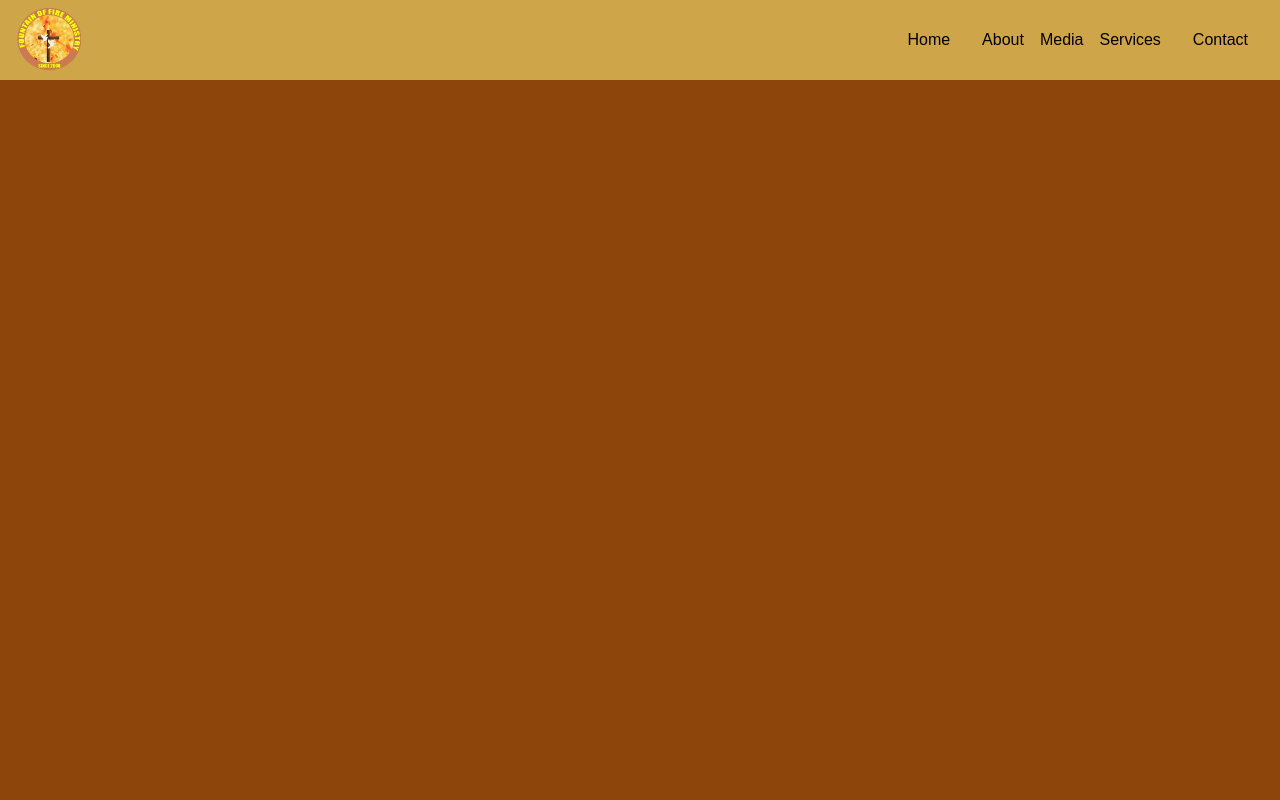
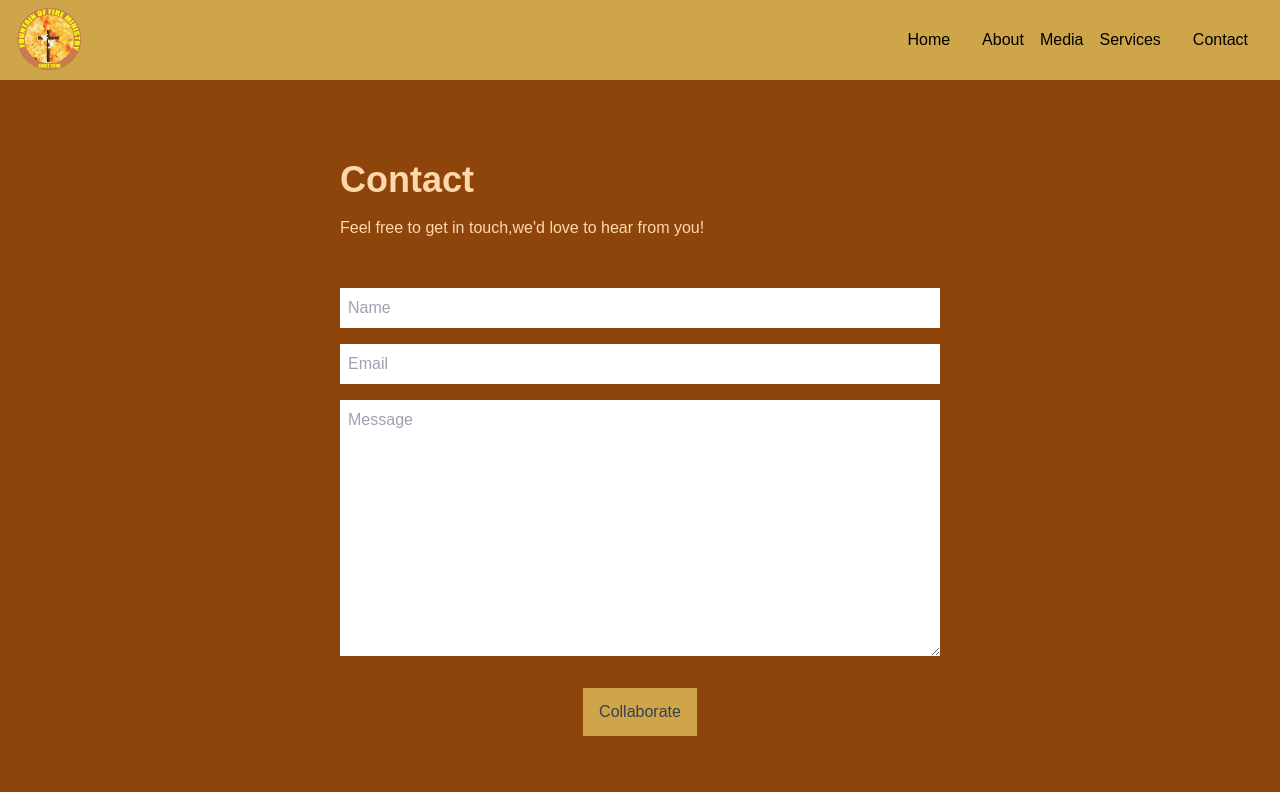
Before and after one commit to khulysojohn/my-app, a React (Create React App) app: page /contact in a window 1280 px wide. Built offline with nearby package versions, Linux system fonts and the light colour scheme.

Commit message:
new update

```diff
--- a/src/pages/about.jsx
+++ b/src/pages/about.jsx
@@ -2,29 +2,31 @@
 
 const About = () => {
     return(
-        <div className='w-full h-100%  px-8 pt-40  bg-[#8d450c] md:h-screen pb-20'>
-
-                <h1 className='text-2xl text-center text-cyan-100 mt-4 underline'>About Us</h1>
-                <p className="text-cyan-100">
+        <div className='w-full h-100% text-orange-200 px-8 pt-40  bg-[#8d450c] md:h-screen pb-20'>
+                <div>
+                    <h1 className='text-2xl text-center font-bold mt-4 underline'>About Us</h1>
+                    <p className="">
                         Founded in 2008 by Pastor Munyai, Fountain of Fire Ministry is a vibrant community rooted in faith,
                         love, and spiritual growth. We are committed to helping individuals experience the transformative
-                power of God and empowering them to live victorious lives.</p>
-
-                <h2 className="text-2xl text-cyan-100 mt-4 text-center underline">Our Mission</h2>
-                <p className="text-cyan-100">Our mission is to ignite a passion for God and His Word, bringing spiritual revival to communities
+                        power of God and empowering them to live victorious lives.
+                    </p>
+                </div>
+                <div>
+                    <h2 className="text-2xl mt-4 text-center font-bold underline">Our Mission</h2>
+                    <p className="">Our mission is to ignite a passion for God and His Word, bringing spiritual revival to communities
                         through powerful preaching, heartfelt worship, and compassionate outreach. We are dedicated to nurturing
-                disciples who impact the world with God’s love and truth.</p>
-
-                <h2 className="text-2xl text-cyan-100 mt-4 text-center underline">Our Vision</h2>
-                <p className="text-cyan-100">Our vision is to be a fountain of spiritual renewal, where people from all walks of life are
+                        disciples who impact the world with God’s love and truth.
+                    </p>
+                </div>
+                <div>
+                    <h2 className="text-2xl mt-4 text-center font-bold underline">Our Vision</h2>
+                    <p className="">Our vision is to be a fountain of spiritual renewal, where people from all walks of life are
                         transformed by the fire of the Holy Spirit. We strive to build a Christ-centered church that
                         equips believers to fulfill their divine purpose, while reaching out to the lost and brokenhearted
                         with the message of hope, healing, and salvation.
                     </p>
                 </div>
-
-
-
+            </div>
     )
 }
 ; export default About;
--- a/src/pages/contact.jsx
+++ b/src/pages/contact.jsx
@@ -1,9 +1,41 @@
 const Contact = () => {
     return(
-        <div className='w-full h-screen bg-[#8d450c]'>
 
+        <div className='w-full h-100% bg-[#8d450c] flex justify-center items-center pt-40'>
+            <div className='flex flex-col w-full text-orange-200 justify-center items-center pb-6 px-4'>
+                <form className='flex flex-col max-w-[600px] w-full'>
+                    <div className='pb-8'>
+                    <p className='text-4xl font-bold inline border-b-4'>Contact</p>
+                    <p className=' py-4'>Feel free to get in touch,we'd love to hear from you!</p>
+                    </div>
+                    <input
+                        className='p-2 '
+                        type='text'
+                        placeholder='Name'
+                        name="User_name"
+                    />
+                    <input
+                        className='my-4 p-2'
+                        type='email'
+                        placeholder='Email'
+                        name="User_email"
+                    />
+                    <textarea
+                        className='p-2 text-gray-700'
+                        name="message"
+                        rows='10'
+                        placeholder='Message'
+                    >
+                    </textarea>
+                    <input
+                        type='submit' value="Collaborate"
+                        className='text-gray-700 border-2 bg-[#cea548]  hover:text-black px-4 py-3 my-8 mx-auto flex'
+                    />
 
+                </form>
+
+        </div>
         </div>
     )
 }
-; export default Contact;
+; export default Contact
--- a/src/pages/home.jsx
+++ b/src/pages/home.jsx
@@ -6,11 +6,11 @@ const Home = () => {
   return(
       <div  id='home-container' className='w-full h-screen flex flex-col pt-40 pb-32 bg-[#8d450c] md:flex-row gap-2'>
 
-         <div className='mx-4 px-8 mt-10 justify-center'>
-          <p className='text-[#dde9e6] mx-auto text-xl'>Hello, and welcome to </p>
-          <h1 id='name' className='text-2xl sm:text-7xl mx-auto font-bold text-[#ccd6b6]'>Fountain of fire</h1>
-          <h2 id='surname' className='text-2xl sm:text-7xl mx-auto font-bold text-[#ccd6b6]'>Ministry</h2>
-          <p className='text-[#bdc3d4] py-4 max-w-[700px]'>
+         <div className='mx-4 px-8 mt-10 text-orange-200 justify-center'>
+          <p className=' mx-auto text-xl'>Hello, and welcome to </p>
+          <h1 id='name' className='text-2xl sm:text-7xl mx-auto font-bold'>Fountain of fire</h1>
+          <h2 id='surname' className='text-2xl sm:text-7xl mx-auto font-bold'>Ministry</h2>
+          <p className='py-4 max-w-[700px]'>
             We are glad you're here. whether you're exploring faith or
             looking for a church to call home. we are excited to share
             the love of christ with you. Come as you are, and experince a community
--- a/src/pages/services.jsx
+++ b/src/pages/services.jsx
@@ -1,9 +1,42 @@
 const Services = () => {
     return(
-        <div className='w-full h-screen bg-[#8d450c]'>
+        <div className='w-full h-100% pt-32  text-orange-200 px-4 bg-[#8d450c]'>
+            <h1 className="text-4xl font-bold text-center pb-4">Church Services Schedule</h1>
 
+            <div className="container-1 pb-8">
+                <h2 className="text-2xl text-center">Monday: Week Start Prayer</h2>
+                <p className="text-2xl text-center">Time: 18h00</p>
+                <p className="text-center">
+                    Kickstart your week with prayer.Every Monday we come together to pray for guidance and
+                    strength as we begin a new week.
+                </p>
+            </div>
 
-        </div>
+            <div className="container-2 pb-8">
+                <h2 className="text-2xl text-center">Wednesday: Midnight Service</h2>
+                <p className="text-2xl text-center">Time: 18:30</p>
+                <p className="text-center">
+                    Join us for a powerful time of prayer and worship every Wednesday evening as
+                    we seek God's presence together.
+                </p>
+            </div>
+            <div className="container-3 pb-8">
+                <h2 className="text-2xl text-center">Friday: Youth Service</h2>
+                <p className="text-2xl text-center">Time: 18:00</p>
+                <p className="text-center">
+                    A vibrant service dedicated to the youth, filled with dynamic worship, relevant teachings,
+                    and fellowship.
+                </p>
+            </div>
+            <div className="container-4 pb-20">
+                <h2 className="text-2xl text-center">Sunday: Main Service</h2>
+                <p className="text-2xl text-center">Time: 10:30</p>
+                <p className="text-center">
+                    Our main service for the whole congregation. Come and be blessed by the Word, worship,
+                    and fellowship with others.
+                </p>
+            </div>
+    </div>
     )
 }
 ; export default Services;
```
Lines whose indentation alone changed are shown as unchanged.
